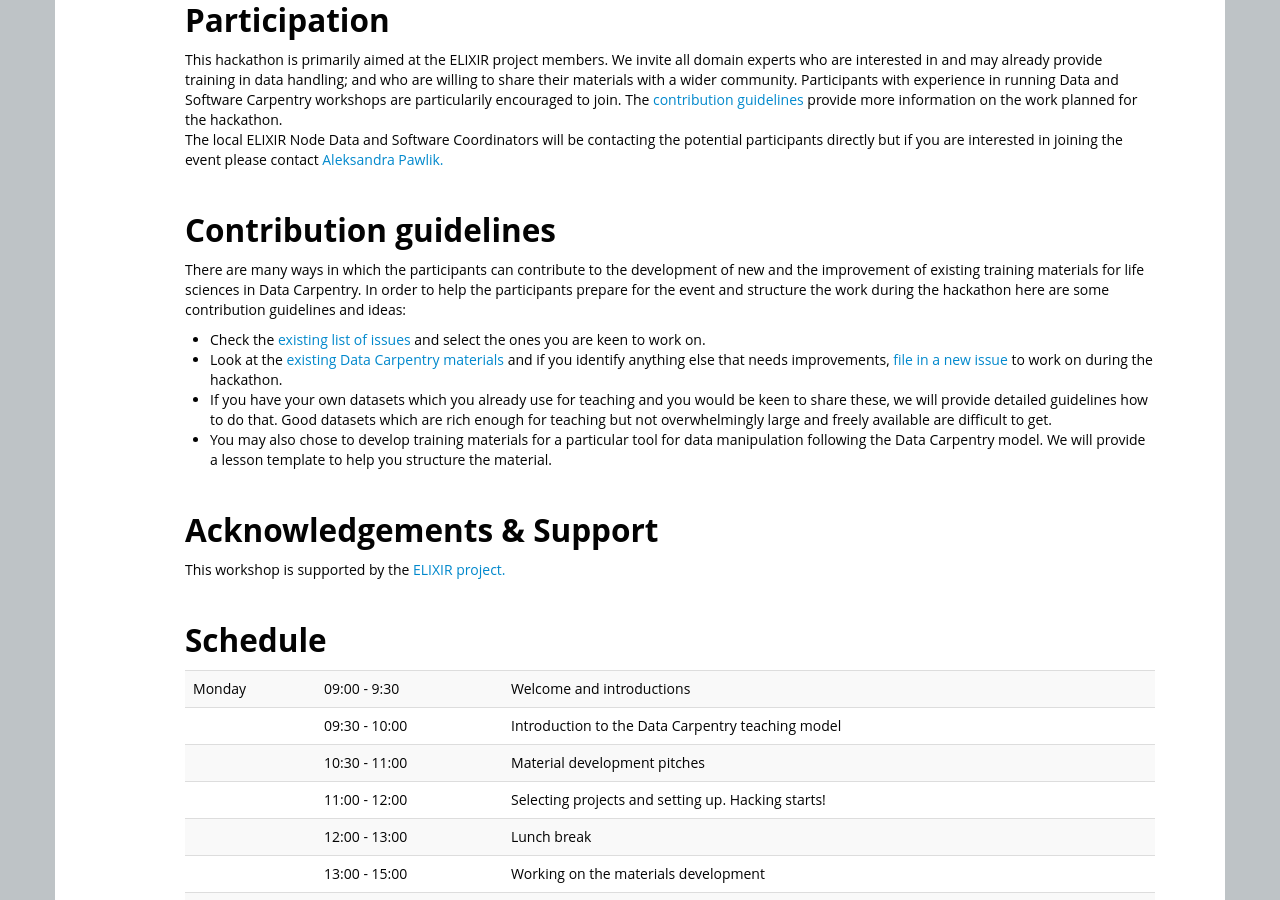
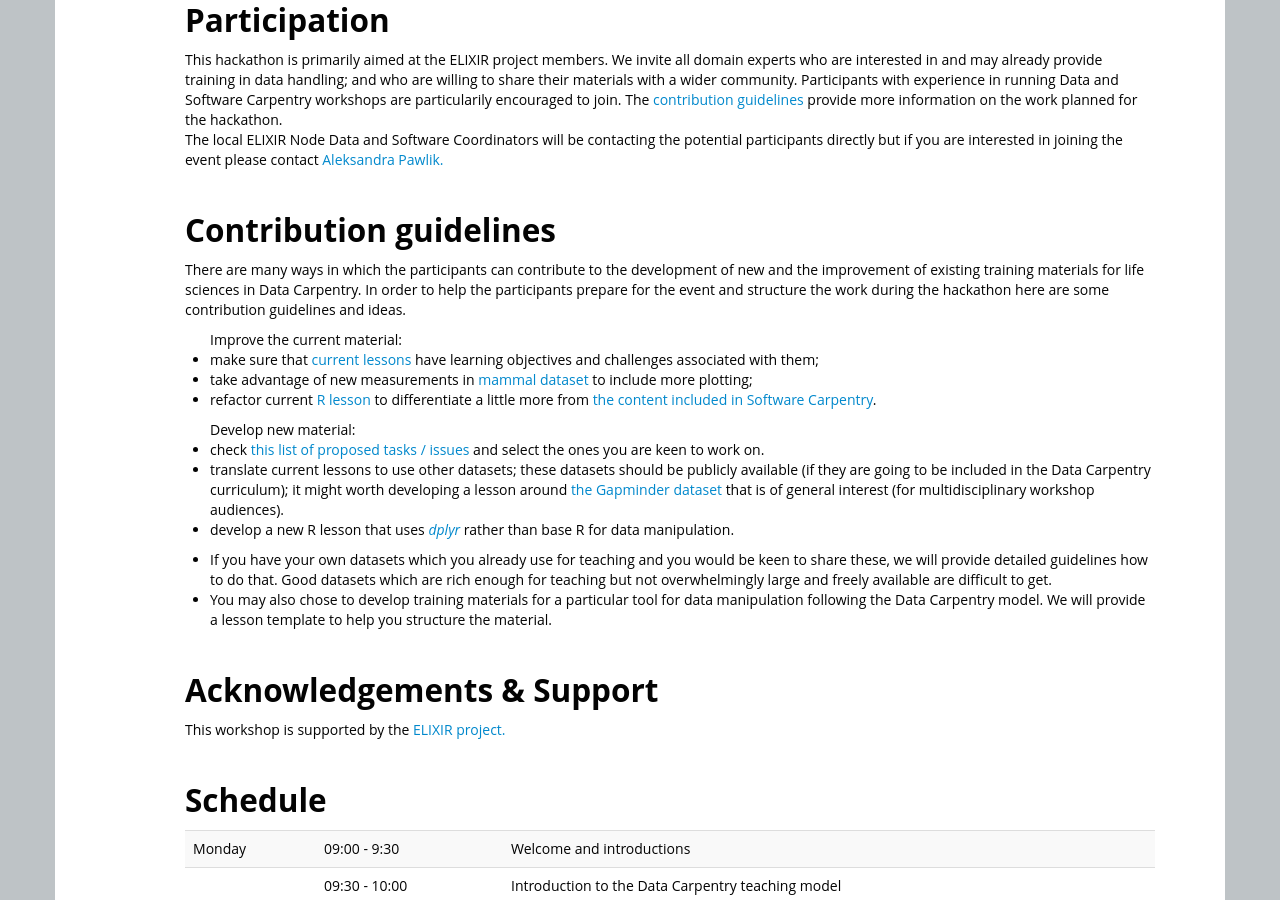
Before and after one commit to data-lessons/2015-03-16-elixir-sprint, a Jekyll site: the page built from index.html, in a window 1280 px wide and 900 px high, scrolled down 771 px. Built offline with Jekyll 4.4.1, drawn with Linux system fonts in a browser that asks for light colours; nearby versions of some CDN libraries; library files that are not in the unit come from our copies.

Commit message:
Ideas for hackathon

```diff
--- a/index.html
+++ b/index.html
@@ -57,13 +57,34 @@
 <p>
   There are many ways in which the participants can contribute to the development of new and the improvement of existing
   training materials for life sciences in Data Carpentry. In order to help the participants prepare for the event and
-  structure the work during the hackathon here are some contribution guidelines and ideas:
+  structure the work during the hackathon here are some contribution guidelines and ideas. <br/>
+
+
+    <ul> Improve the current material:
+      <li>make sure that <a href="https://github.com/datacarpentry/datacarpentry">current lessons</a>
+	  have learning objectives and challenges associated with them;</li>
+      <li>take advantage of new measurements in
+	<a href="https://github.com/datacarpentry/datacarpentry/tree/master/data/biology">mammal dataset</a>
+	to include more plotting;</li>
+      <li>refactor current <a href="https://github.com/datacarpentry/datacarpentry/tree/master/lessons/R">R lesson</a>
+	to differentiate a little more from
+	<a href="https://github.com/swcarpentry/r-novice-inflammation">the content included in Software Carpentry</a>.</li>
+    </ul>
+
+
+  <ul> Develop new material:
+    <li> check <a href="https://github.com/datacarpentry/datacarpentry/issues">
+	this list of proposed tasks / issues</a>
+      and select the ones you are keen to work on.</li>
+    <li> translate current lessons to use other datasets; these datasets should be publicly available
+      (if they are going to be included in the Data Carpentry curriculum);
+      it might worth developing a lesson around <a href="http://www.gapminder.org/data/">the Gapminder
+	dataset</a> that is of general interest (for multidisciplinary workshop audiences).</li>
+    <li> develop a new R lesson that uses <a href="http://cran.rstudio.com/web/packages/dplyr/vignettes/introduction.html">
+	<em>dplyr</em></a>
+      rather than base R for data manipulation.</li>
+  </ul>
   <ul>
-    <li> Check the <a href="https://github.com/datacarpentry/datacarpentry/issues">existing list of issues</a>
-    and select the ones you are keen to work on.</li>
-    <li> Look at the <a href="https://github.com/datacarpentry/datacarpentry">existing Data Carpentry materials</a> and
-      if you identify anything else that needs improvements, <a href="https://github.com/datacarpentry/datacarpentry/issues/new">file in a new issue</a>
-	to work on during the hackathon.</li>
     <li> If you have your own datasets which you already use for teaching and you would be keen to share these, we will provide detailed
       guidelines how to do that. Good datasets which are rich enough for teaching but not overwhelmingly large and freely available are
       difficult to get.
```
